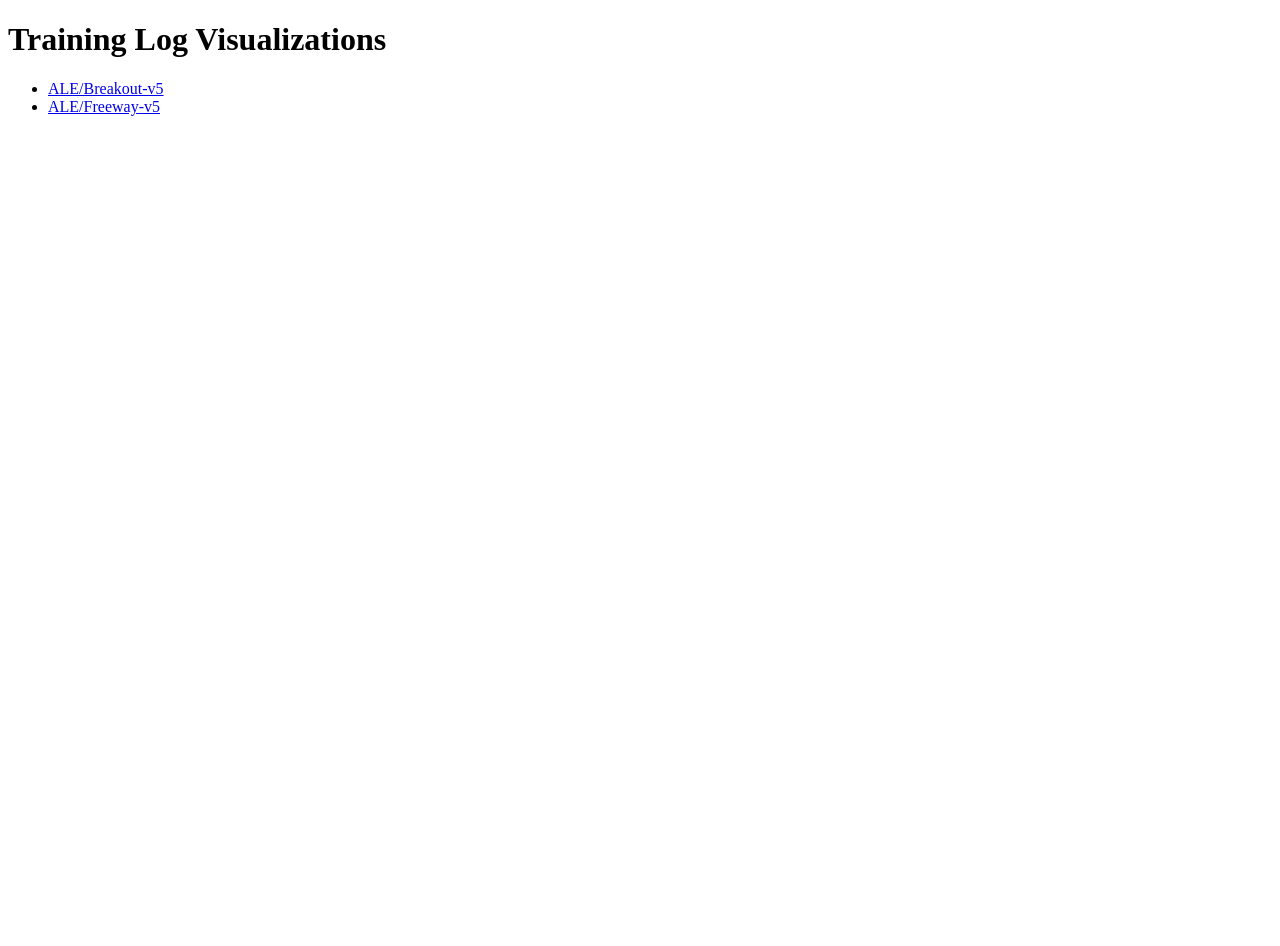
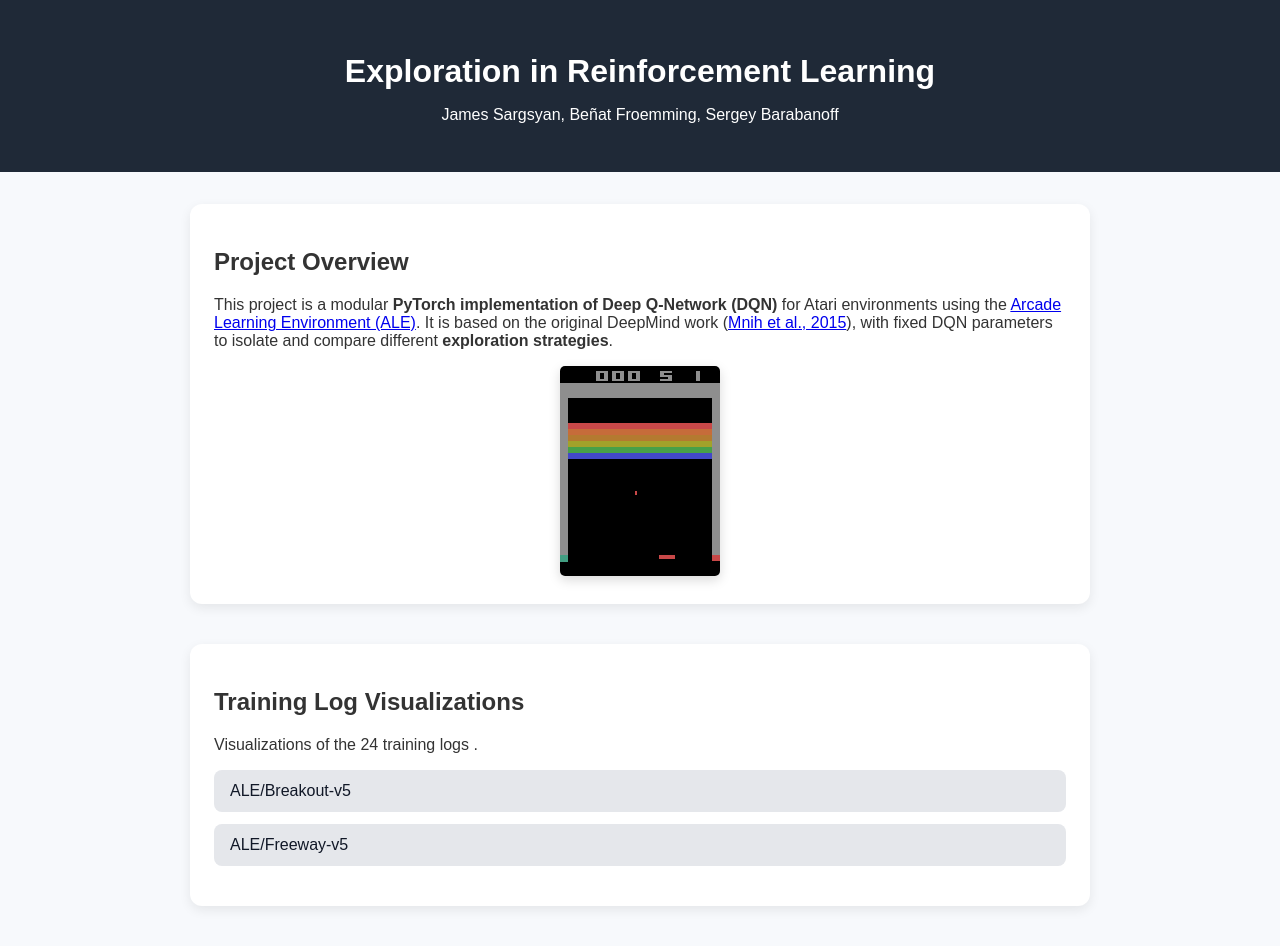
Before and after one commit to benatfroemming/exploration, a plain HTML site: page index.html in a window 1280 px wide. Before the commit the page ends 800 px from the top, so only its background shows below. Drawn offline with Linux system fonts and the light colour scheme.

Commit message:
Update gh page

```diff
--- a/index.html
+++ b/index.html
@@ -1,14 +1,135 @@
 <!DOCTYPE html>
-<html>
+<html lang="en">
+<head>
+  <meta charset="UTF-8">
+  <title>Exploration in Reinforcement Learning</title>
+  <meta name="viewport" content="width=device-width, initial-scale=1.0">
+
+  <style>
+    body {
+      font-family: Arial, sans-serif;
+      margin: 0;
+      background-color: #f7f9fc;
+      color: #333;
+    }
+
+    header {
+      background-color: #1f2937;
+      color: white;
+      padding: 2rem;
+      text-align: center;
+    }
+
+    header h1 {
+      margin-bottom: 0.5rem;
+    }
+
+    main {
+      max-width: 900px;
+      margin: 2rem auto;
+      padding: 0 1rem;
+    }
+
+    .section {
+      margin-bottom: 2.5rem;
+    }
+
+    .card {
+      background: white;
+      padding: 1.5rem;
+      border-radius: 12px;
+      box-shadow: 0 4px 12px rgba(0,0,0,0.08);
+    }
+
+    .viz-list {
+      list-style: none;
+      padding: 0;
+    }
+
+    .viz-list li {
+      margin: 0.75rem 0;
+    }
+
+    .viz-list a {
+      display: block;
+      padding: 0.75rem 1rem;
+      border-radius: 8px;
+      text-decoration: none;
+      background-color: #e5e7eb;
+      color: #111827;
+      transition: all 0.2s ease;
+    }
+
+    .viz-list a:hover {
+      background-color: #3b82f6;
+      color: white;
+    }
+
+    .gif-container {
+      text-align: center;
+      margin-top: 1rem;
+    }
+
+    .gif-container img {
+      max-width: 100%;
+      border-radius: 5px;
+      box-shadow: 0 4px 12px rgba(0,0,0,0.15);
+    }
+
+    footer {
+      text-align: center;
+      padding: 1.5rem;
+      color: #6b7280;
+      font-size: 0.9rem;
+    }
+  </style>
+</head>
+
 <body>
-  <h1>Training Log Visualizations</h1>
-    <ul>
-    <li>
-      <a href="visualizations/breakout-v5.html" target="_blank" rel="noopener noreferrer">ALE/Breakout-v5</a>
-    </li>
-    <li>
-      <a href="visualizations/freeway-v5.html" target="_blank" rel="noopener noreferrer">ALE/Freeway-v5</a>
-    </li>
-  </ul>
+
+<header>
+  <h1>Exploration in Reinforcement Learning</h1>
+  <p>James Sargsyan, Beñat Froemming, Sergey Barabanoff</p>
+</header>
+
+<main>
+
+  <div class="section card">
+    <h2>Project Overview</h2>
+    <p>
+      This project is a modular <strong>PyTorch implementation of Deep Q-Network (DQN)</strong>
+      for Atari environments using the
+      <a href="https://ale.farama.org/environments/" target="_blank">Arcade Learning Environment (ALE)</a>.
+      It is based on the original DeepMind work
+      (<a href="https://www.nature.com/articles/nature14236" target="_blank">Mnih et al., 2015</a>),
+      with fixed DQN parameters to isolate and compare different <strong>exploration strategies</strong>.
+    </p>
+
+    <div class="gif-container">
+      <img src="./media/ALE_Breakout-v5_ep1.gif" alt="Breakout Gameplay">
+    </div>
+  </div>
+
+  <div class="section card">
+    <h2>Training Log Visualizations</h2>
+    <p>
+      Visualizations of the 24 training logs .
+    </p>
+
+    <ul class="viz-list">
+      <li>
+        <a href="visualizations/breakout-v5.html" target="_blank" rel="noopener noreferrer">
+          ALE/Breakout-v5
+        </a>
+      </li>
+      <li>
+        <a href="visualizations/freeway-v5.html" target="_blank" rel="noopener noreferrer">
+          ALE/Freeway-v5
+        </a>
+      </li>
+    </ul>
+  </div>
+
+</main>
 </body>
 </html>
```
Also changed, not shown: 1 other file.
